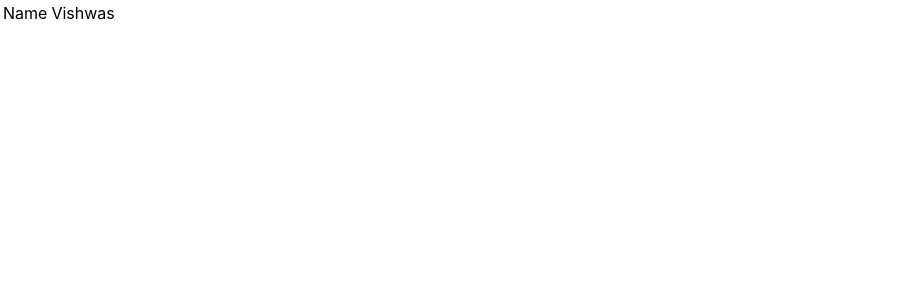
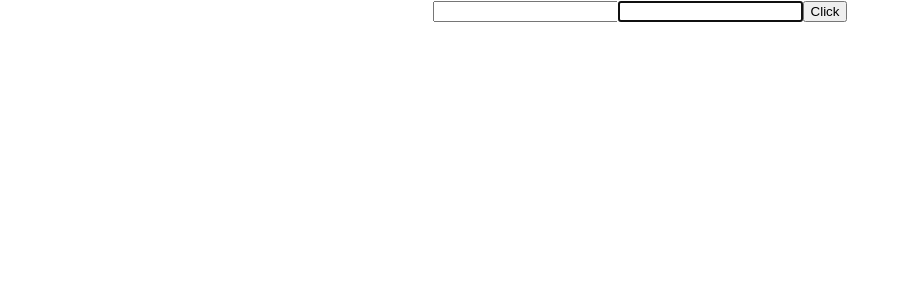
Before and after one commit to kamalyanaram/react, a React (Create React App) app: page / in a window 1280 px wide. Shown: the top 300 px of the page, without its empty margins (0-906 px from the left). Built offline with nearby package versions, Linux system fonts and the light colour scheme.

Commit message:
Pure Components, memos & Refs

```diff
--- a/src/App.js
+++ b/src/App.js
@@ -19,45 +19,52 @@ import Form from './components/Form.js';
 import LifecycleA from './components/LifecycleA.js';
 import FragmentDemo from './components/FragmentDemo.js';
 import Table from './components/Table.js';
+import PureComp from './components/PureComp.js';
+import ParentComp from './components/ParentComp.js';
+import RefsDemo from './components/RefsDemo.js';
 
 function App() {
   return (
       <div className="App">
+        <RefsDemo/>
+        {/*
+        <ParentComp/>
         <Table></Table>
+        <FragmentDemo></FragmentDemo>
+        <LifecycleA></LifecycleA>
+        <Form></Form>
 
+        <h1 className='error'>Error</h1>
+        <h1 className={styles.success}>Success</h1>
 
+        <Inline></Inline>
+        <Stylesheet primary={true}></Stylesheet>
+        <NameList></NameList>
+        <UserGreeting />
 
+        <ParentComponent></ParentComponent>
+        <EventBind></EventBind>0
+        <FunctionClick></FunctionClick>
+        <ClassClick></ClassClick>
 
+        <Counter />
+        <Message />
 
-        {/* <FragmentDemo></FragmentDemo> */}
-        {/* <LifecycleA></LifecycleA> */}
-        {/* <Form></Form> */}
-        {/* <h1 className='error'>Error</h1>
-        <h1 className={styles.success}>Success</h1> */}
-        {/* <Inline></Inline> */}
-        {/* <Stylesheet primary={true}></Stylesheet> */}
-        {/* <NameList></NameList> */}
-        {/* <UserGreeting /> */}
-        {/* <ParentComponent></ParentComponent> */}
-        {/* <EventBind></EventBind> */}
-        {/* <FunctionClick></FunctionClick> */}
-        {/* <ClassClick></ClassClick> */}
-        {/* <Counter /> */}
-        {/* <Message /> */}
-        {/* <Greet name="Aram">
-        <p>This is children props</p>
-      </Greet>
-      <Greet name="Roba"/>
-      <Greet name="Miqo"/>
-      */}
-        {/* <Welcome name="Aram">
-        <button type="button">Lyavs TU?</button>
-      </Welcome> */}
+        <Greet name="Aram">
+          <p>This is children props</p>
+        </Greet>
+        <Greet name="Roba"/>
+        <Greet name="Miqo"/>
 
-        {/*<Welcome name="Roba" />
-        <Welcome name="Miqo" /> */}
-        {/* <Hello /> */}
-        {/* <Greet name="Aram" heroName="Barmen" /> */}
+        <Welcome name="Aram">
+          <button type="button">Lyavs TU?</button>
+        </Welcome>
+        <Welcome name="Roba" />
+        <Welcome name="Miqo" />
+        <Hello />
+
+        <Greet name="Aram" heroName="Barmen" />
+        */}
         </div>
   );
 }
--- a/src/components/Columns.js
+++ b/src/components/Columns.js
@@ -1,20 +1,25 @@
 import React from 'react'
 
 function Columns() {
-    const items = []
+    const items = [
+      {
+        'id': 0,
+        'title': 'bomj'
+      }
+    ]
     return (
     <React.Fragment>
         {
-            items.map( items => (
-                <React.Fragment key = {items.id}>
+            items.map( item => (
+                <React.Fragment key = {item.id}>
                     <h1>Title</h1>
-                    <p>{items.title}</p>
+                    <p>{item.title}</p>
                 </React.Fragment>
             ))
 
         }
-      <td>Name</td>
-      <td>Vishwas</td>
+      {/* <td>Name</td>
+      <td>Vishwas</td> */}
     </React.Fragment>
   )
 }
--- /dev/null
+++ b/src/components/MemoComp.js
@@ -0,0 +1,12 @@
+import React from 'react'
+
+function MemoComp({name}) {
+  console.log('Rendering Memo Component')
+  return (
+    <div>
+      {name}
+    </div>
+  )
+}
+
+export default React.memo(MemoComp)
--- /dev/null
+++ b/src/components/ParentComp.js
@@ -0,0 +1,37 @@
+import React, { Component, PureComponent } from 'react'
+import RegComp from './RegComp'
+import PureComp from './PureComp'
+import MemoComp from './MemoComp'
+
+export class ParentComp extends Component {
+    constructor(props) {
+        super(props)
+
+        this.state = {
+           name: 'Aram'
+        }
+      }
+
+    componentDidMount() {
+        setInterval(() => {
+            this.setState({
+                name: 'Vishi'
+            })
+        }, 2000)
+    }
+
+
+    render() {
+        console.log('************Parent Comp Render*****************')
+        return (
+        <div>
+            ParentComp
+            <MemoComp name={this.state.name}/>
+            {/* <RegComp name={this.state.name}/>
+            <PureComp name={this.state.name}/> */}
+        </div>
+        )
+    }
+}
+
+export default ParentComp
--- /dev/null
+++ b/src/components/PureComp.js
@@ -0,0 +1,14 @@
+import React, { PureComponent } from 'react'
+
+class PureComp extends PureComponent {
+  render() {
+    console.log('Pure Comp Render')
+    return (
+      <div>
+        Pure Comp {this.props.name}
+      </div>
+    )
+  }
+}
+
+export default PureComp
--- /dev/null
+++ b/src/components/RefsDemo.js
@@ -0,0 +1,38 @@
+import React, { Component } from 'react';
+
+class RefsDemo extends Component {
+  constructor(props) {
+    super(props);
+    this.inputRef = React.createRef();
+    this.cbRef = null;
+    this.setCbref = (element) => {
+      this.cbRef = element;
+    };
+  }
+
+  componentDidMount() {
+    if (this.cbRef) {
+      this.cbRef.focus();
+      console.log(this.cbRef)
+    }
+    // this.inputRef.current.focus()
+    // console.log(this.inputRef)
+  }
+
+  clickHandler = () => {
+    alert(this.inputRef.current.value);
+  };
+
+  render() {
+    return (
+      <div>
+        <input type="text" ref={this.inputRef} />
+        <input type="text" ref={this.setCbref} />
+
+        <button onClick={this.clickHandler}>Click</button>
+      </div>
+    );
+  }
+}
+
+export default RefsDemo;
--- /dev/null
+++ b/src/components/RegComp.js
@@ -0,0 +1,14 @@
+import React, { Component } from 'react'
+
+class RegComp extends Component {
+  render() {
+    console.log('Reg Comp Render')
+    return (
+        <div>
+            RegComp {this.props.name}
+        </div>
+    )
+  }
+}
+
+export default RegComp
```
